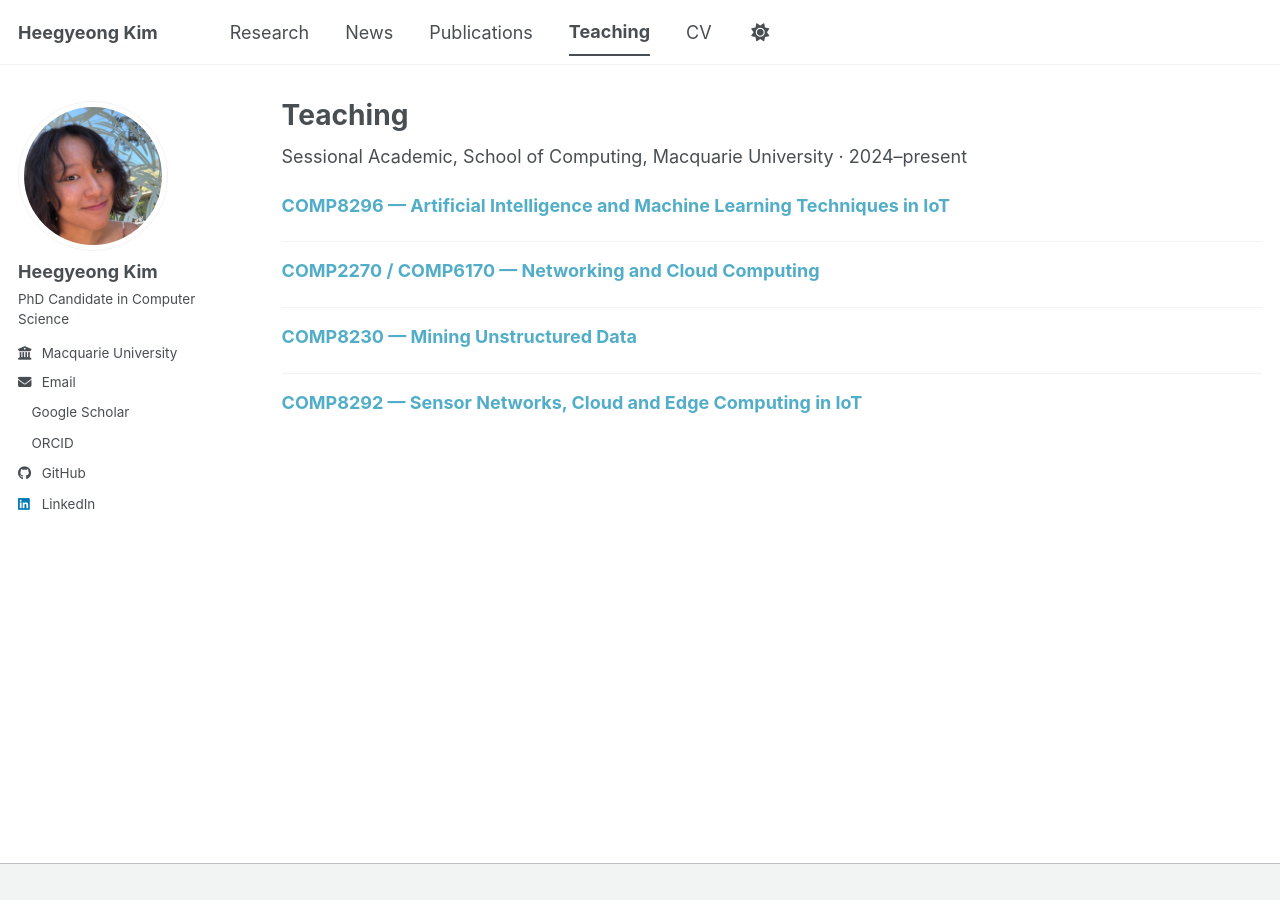
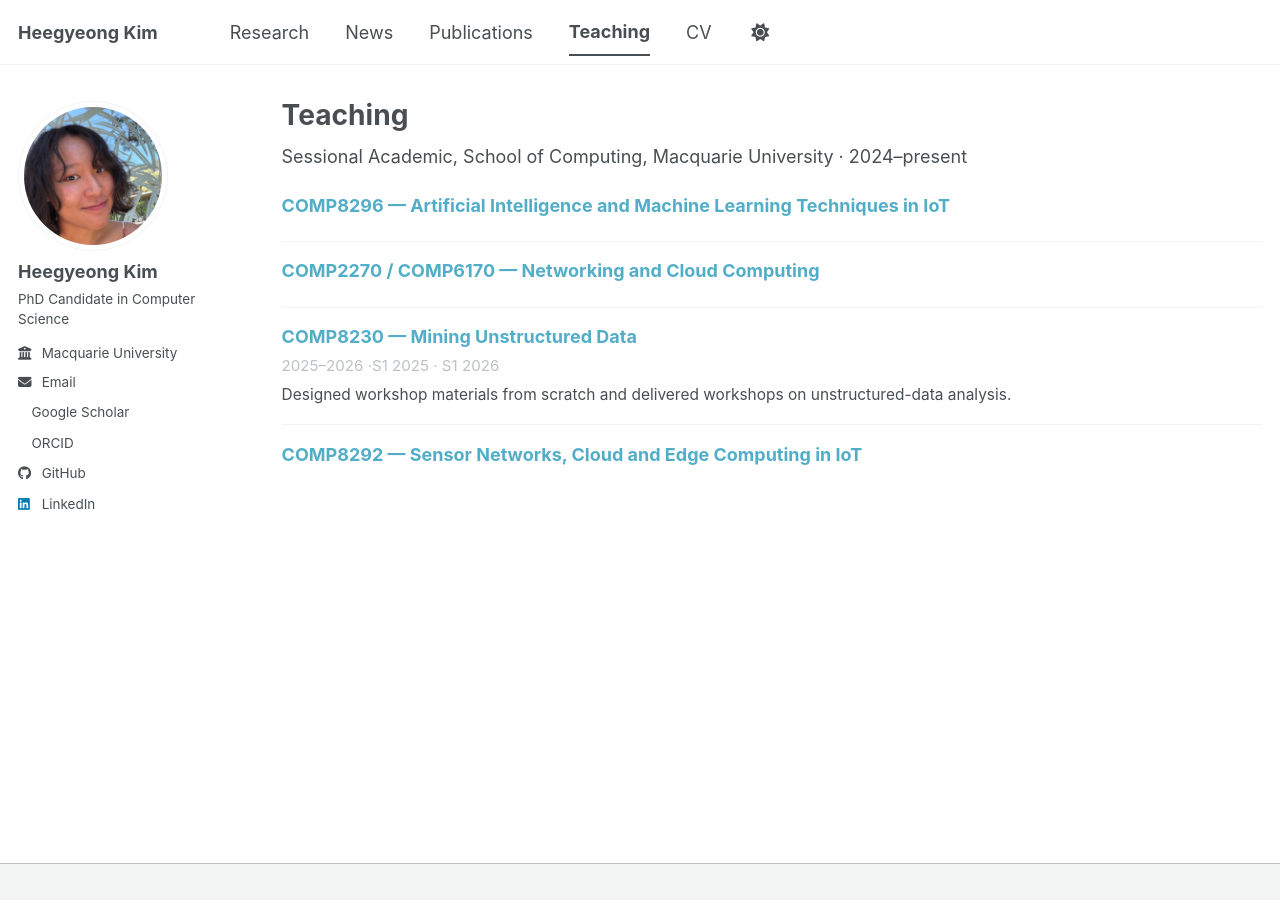
Before and after one commit to HeegyeongK/heegyeongk.github.io, a Jekyll site: the page built from _pages/teaching.html, in a window 1280 px wide. Built offline with Jekyll 4.4.1, drawn with Linux system fonts in a browser that asks for light colours; a style sheet for code colours, icons or effects is not loaded.

Commit message:
Refine teaching metadata for _teaching/2014-spring-teaching-1.md

```diff
--- a/_teaching/2014-spring-teaching-1.md
+++ b/_teaching/2014-spring-teaching-1.md
@@ -3,6 +3,9 @@ title: "COMP8230 — Mining Unstructured Data"
 collection: teaching
 date: 2026-02-01
 venue: "Macquarie University"
+years: "2025–2026"
+sessions: "S1 2025 · S1 2026"
+role: "Designed workshop materials from scratch and delivered workshops on unstructured-data analysis."
 excerpt: "Designed workshop materials from scratch and delivered workshops."
 ---
 
```
